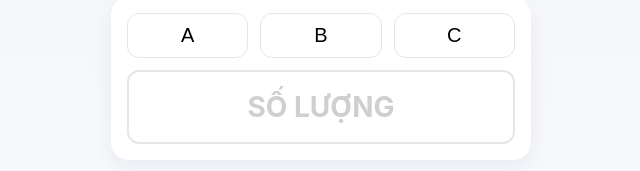
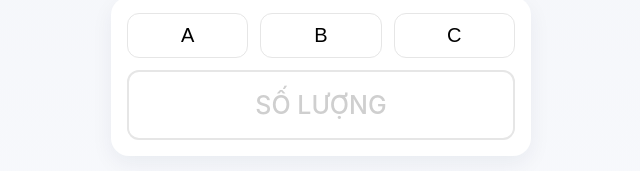
Before and after one commit to minhluanvo2403-alt/devil, a plain HTML site: page index.html in a window 1280 px wide. Shown: the part 378-549 px from the top of the page, 319-959 px from the left. Drawn offline with Linux system fonts and the light colour scheme.

Commit message:
Update style.css

```diff
--- a/style.css
+++ b/style.css
@@ -110,11 +110,11 @@ body{
   border:2px solid var(--pill-border);
   padding:18px;
   text-align:center;
-  font-size:28px;
+  font-size:25px;
   border-radius:12px;
   margin-top:12px;
   color:#cfcfcf;
-  font-weight:700;
+  font-weight:500;
 }
 
 /* === KEYPAD === */
```
